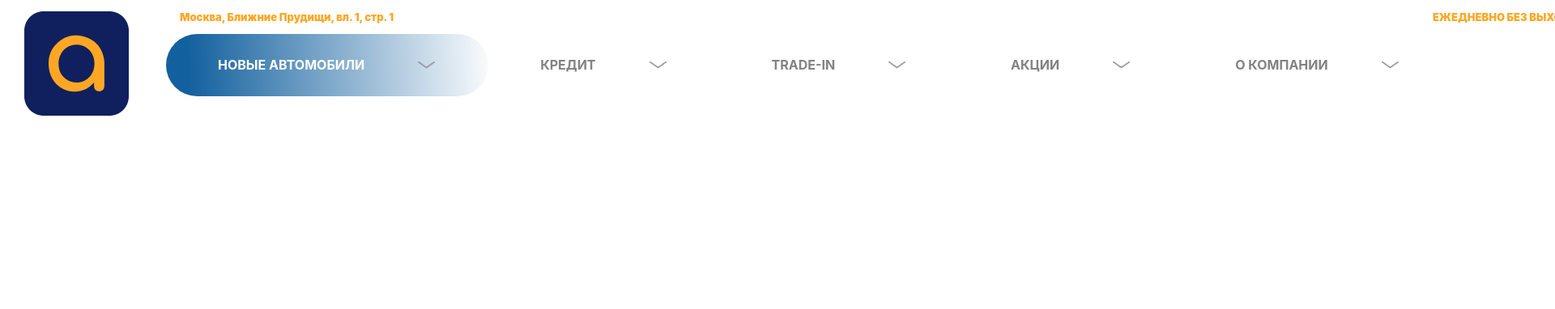
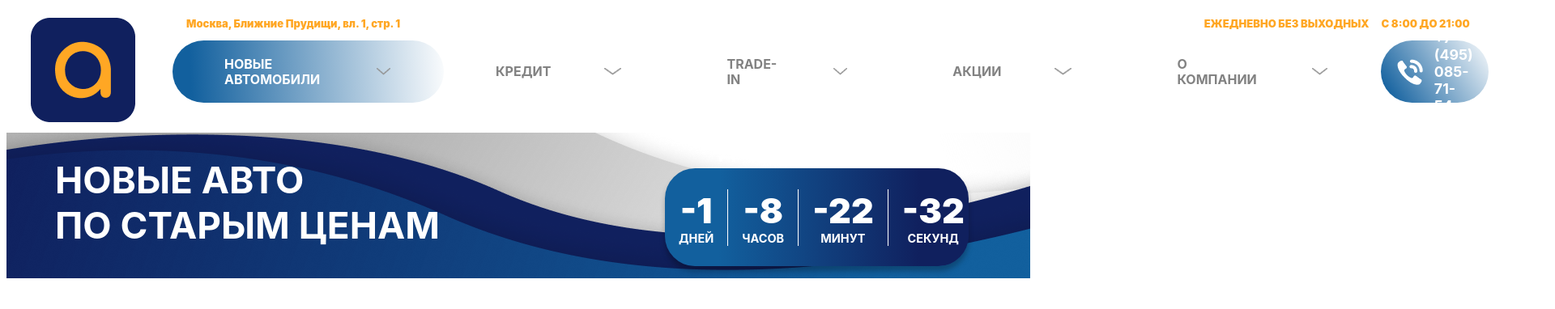
Before and after one commit to MikeGer92/AutoRakurs, a Vue app: page / in a window 1280 px wide. Shown: the top 382 px of the page at 81% size, 1920 px wide, since content can reach past the window. Built offline with nearby package versions, Linux system fonts and the light colour scheme; a web font is replaced by a local one.

Commit message:
added some details

```diff
--- a/src/App.vue
+++ b/src/App.vue
@@ -28,9 +28,10 @@ export default {
   font-family: Inter;
   -webkit-font-smoothing: antialiased;
   -moz-osx-font-smoothing: grayscale;
-  text-align: center;
+  width: 100%;
+  max-width: 2065px;
+  margin: 0 auto;
   color: #2c3e50;
-  margin-top: 60px;
 }
 .home__title {
   font-style: normal;
--- a/src/components/app/Navbar.vue
+++ b/src/components/app/Navbar.vue
@@ -30,6 +30,10 @@
             <img src="@/assets/images/page-icon.png"  class="header__wrapper_pages-icon">
           </a>
         </router-link>
+        <div class="header__wrapper_callback">
+          <img class="header__wrapper_callback-img" src="@/assets/images/header-phone.png">
+          <div class="header__wrapper_callback-info">+7 (495) 085-71-54</div>
+        </div>
       </div>
 		</div>
 	</div>
@@ -64,11 +68,8 @@ export default {
 }
 .header {
 	display: flex;
-	position: absolute;
 	width: 2065px;
 	height: 156px;
-	left: 0px;
-	top: 0px;
 	background: #FFFFFF;
   &__logo {
     margin: 14px 46px 13px 30px;
@@ -81,14 +82,14 @@ export default {
     display: flex;
     flex-direction: column;
     &_contact {
-      margin-left: 17px;
-      width: 100%;
+      margin: 0 8px 0 17px;
       display: flex;
       justify-content: space-between;
       &-left, &-right {
         display: flex;
       }
       &-info {
+        margin-right: 15px;
         font-style: normal;
         font-weight: 900;
         font-size: 13px;
@@ -122,6 +123,28 @@ export default {
         margin: 0 66px;
       }
     }
+    &_callback {
+      display: flex;
+      height: 77px;
+      align-items: center;
+      background: linear-gradient(236.93deg, #FFFFFF -1.96%, #12609E 92.96%);
+      backdrop-filter: blur(12px);
+      border-radius: 45px;
+      &-img {
+        width: 32px;
+        height: 32px;
+        margin: 0 14px 0 20px;
+      }
+      &-info {
+        font-style: normal;
+        font-weight: 700;
+        font-size: 17.7451px;
+        line-height: 21px;
+        color: #FFFFFF;
+        margin-right: 19px;
+      }
+
+    }
   }
 }
 </style>
--- a/src/layouts/MainLayout.vue
+++ b/src/layouts/MainLayout.vue
@@ -1,7 +1,7 @@
 <template>
 	<div class="main-layout-body">
     <Navbar></Navbar>
-    <router-view></router-view>
+    <!-- <router-view></router-view> -->
 	</div>
 </template>
 
@@ -18,7 +18,6 @@ export default {
 <style lang="scss">
 .main-layout-body{
 	display: flex;
-	width: 2065px;
 	background: #E5E5E5;
 }
 
--- a/src/views/About.vue
+++ b/src/views/About.vue
@@ -1,5 +1,5 @@
 <template>
-  <div>
+  <div class="about">
     <Loader v-if="showLoader" />
     <h1>О КОМПАНИИ</h1>
   </div>
@@ -19,5 +19,10 @@ export default {
 
 }
 </script>
-<style lang="sass">
+<style lang="scss">
+.about {
+  display: flex;
+  justify-content: center;
+  text-align: center;
+}
 </style>
--- a/src/views/Actions.vue
+++ b/src/views/Actions.vue
@@ -19,5 +19,5 @@ export default {
 
 }
 </script>
-<style lang="sass">
+<style lang="scss">
 </style>
--- a/src/views/Credit.vue
+++ b/src/views/Credit.vue
@@ -19,5 +19,5 @@ export default {
 
 }
 </script>
-<style lang="sass">
+<style lang="scss">
 </style>
--- a/src/views/Home.vue
+++ b/src/views/Home.vue
@@ -2,8 +2,32 @@
   <div class="home">
     <Loader v-if="showLoader" />
     <div class="home__wrapper">
-      <div class="home__header" :style="{'background-image':'url(../assets/images/home-mask.png)'}"></div>
-    <!-- <h1>ГЛАВНАЯ</h1> -->
+      <div class="home__header" :style="`background: url(${require('../assets/images/home-mask.png')}) no-repeat`">
+        <div class="home__header_block">
+          <h1 class="home__header_title">НОВЫЕ АВТО <br />ПО СТАРЫМ ЦЕНАМ</h1>
+          <div class="home__header_timer">
+            <p class="home__header_timer-title">ДО КОНЦА АКЦИИ:</p>
+            <div class="home__header_timer-count">
+              <div class="home__header_timer-count--item">
+                <div class="home__header_timer-count--item_num">-1</div>
+                <div class="home__header_timer-count--item_descr">ДНЕЙ</div>
+              </div>
+              <div class="home__header_timer-count--item">
+                <div class="home__header_timer-count--item_num">-8</div>
+                <div class="home__header_timer-count--item_descr">ЧАСОВ</div>
+              </div>
+              <div class="home__header_timer-count--item">
+                <div class="home__header_timer-count--item_num">-22</div>
+                <div class="home__header_timer-count--item_descr">МИНУТ</div>
+              </div>
+              <div class="home__header_timer-count--item">
+                <div class="home__header_timer-count--item_num">-32</div>
+                <div class="home__header_timer-count--item_descr">СЕКУНД</div>
+              </div>
+            </div>
+          </div>
+        </div>
+      </div>
     </div>
   </div>
 </template>
@@ -24,14 +48,76 @@ export default {
 </script>
 <style lang="scss">
 .home {
-  width: 100%;
   display: flex;
   &__wrapper {
+    width: 100%;
     display: flex;
     flex-direction: column;
   }
   &__header {
-    background-image: require('../assets/images/home-mask.png') no-repeat;
+    width: 100%;
+    height: 180px;
+    &_block {
+      display: flex;
+      align-self: center;
+      justify-content: space-between;
+      margin: 0 76px 0 60px;
+    }
+    &_title {
+      font-style: normal;
+      font-weight: 700;
+      font-size: 45.88px;
+      line-height: 56px;
+      color: #FFFFFF;
+    }
+    &_timer {
+      display: flex;
+      flex-direction: column;
+      justify-content: center;
+      align-items: center;
+      &-title {
+      margin: 0 0 6px 0;
+      font-style: normal;
+      font-weight: 700;
+      font-size: 24.4694px;
+      line-height: 30px;
+      color: #FFFFFF;
+      }
+      &-count {
+        display: flex;
+        width: 375px;
+        height: 121px;
+        justify-content: space-around;
+        align-items: center;
+        background: linear-gradient(90.43deg, #12609E 17.95%, #10205E 83.93%);
+        box-shadow: 0px 6.20628px 6.20628px rgba(0, 0, 0, 0.25);
+        border-radius: 37.1592px;
+        &--item {
+          padding: 0 17px;
+          display: flex;
+          flex-direction: column;
+          align-items: center;
+          border-right: 1.28135px solid #FFFFFF;
+          &:last-child {
+            border-right: none;
+          }
+          &_num {
+            font-style: normal;
+            font-weight: 900;
+            font-size: 43.0495px;
+            line-height: 52px;
+            color: #FFFFFF;
+          }
+          &_descr {
+            font-style: normal;
+            font-weight: 700;
+            font-size: 14.4963px;
+            line-height: 18px;
+            color: #FFFFFF;
+          }
+        }
+      }
+    }
   }
 }
 </style>
--- a/src/views/TradeIn.vue
+++ b/src/views/TradeIn.vue
@@ -19,5 +19,5 @@ export default {
 
 }
 </script>
-<style lang="sass">
+<style lang="scss">
 </style>
```
Also changed, not shown: src/assets/images/header-phone.png (added).
